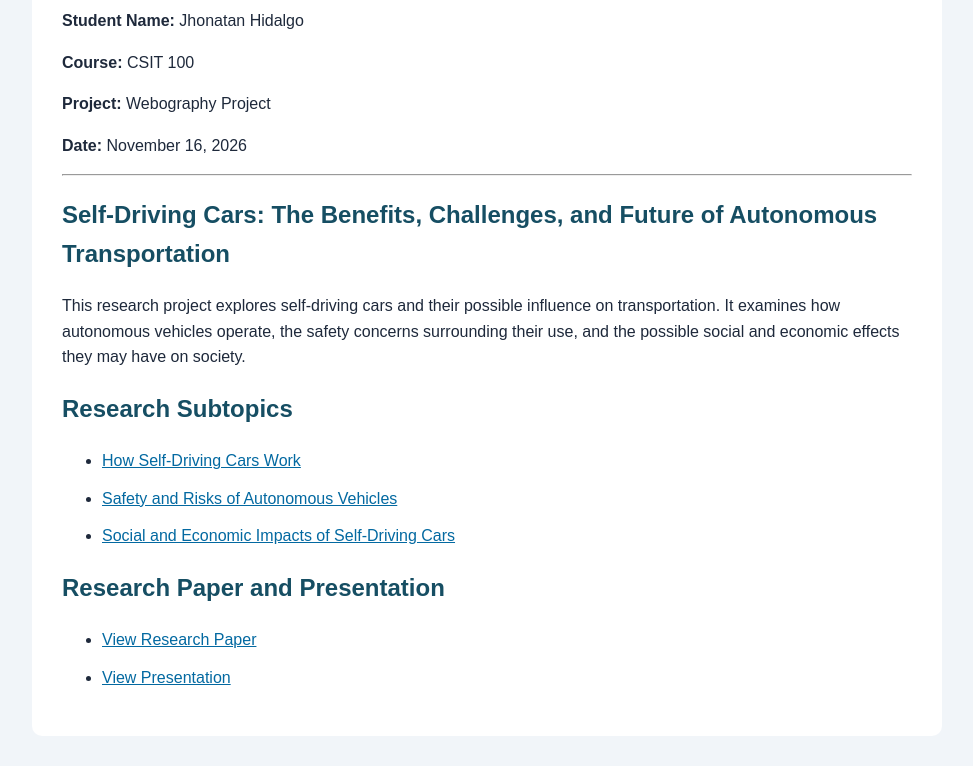
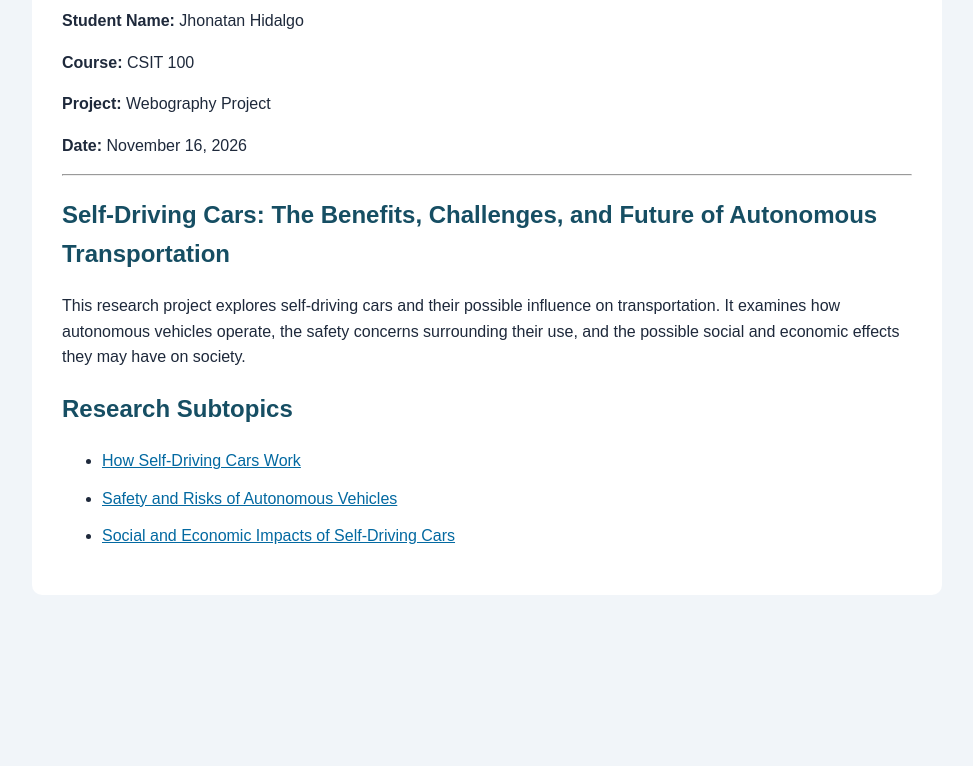
Before and after one commit to hidalgoj8-hub/self-driving-cars-project, a plain HTML site: page index.html in a window 1280 px wide. Shown: the part 146-912 px from the top of the page, without its empty margins (153-1126 px from the left). After the commit the page ends 800 px from the top, so only its background shows below. Drawn offline with Linux system fonts and the light colour scheme.

Commit message:
Update index.html

```diff
--- a/index.html
+++ b/index.html
@@ -51,9 +51,3 @@
         <li><a href="subtopic2.html">Safety and Risks of Autonomous Vehicles</a></li>
         <li><a href="subtopic3.html">Social and Economic Impacts of Self-Driving Cars</a></li>
     </ul>
-
-    <h2>Research Paper and Presentation</h2>
-    <ul>
-        <li><a href="paper.doc">View Research Paper</a></li>
-        <li><a href="presentation.ppt">View Presentation</a></li>
-    </ul>
```
